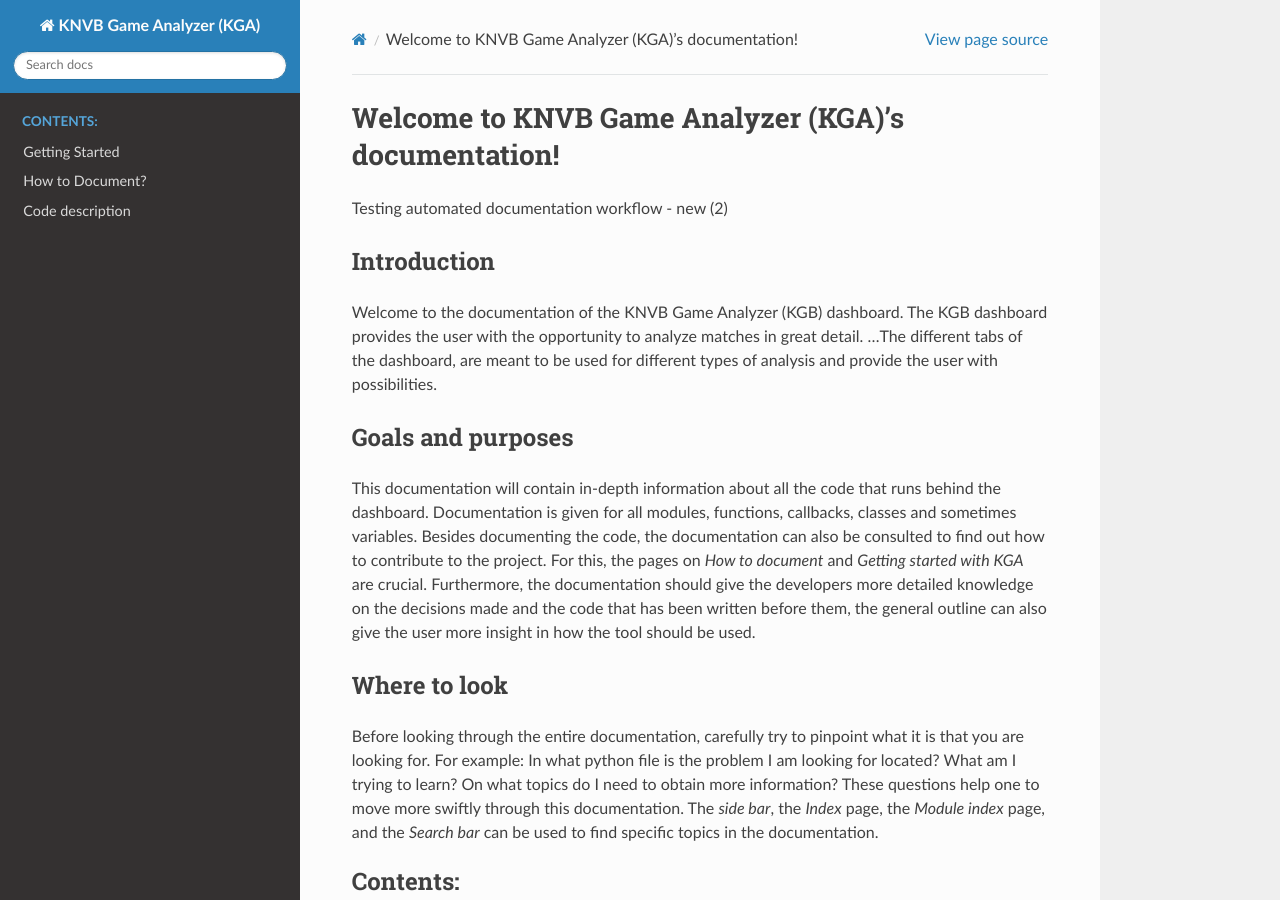
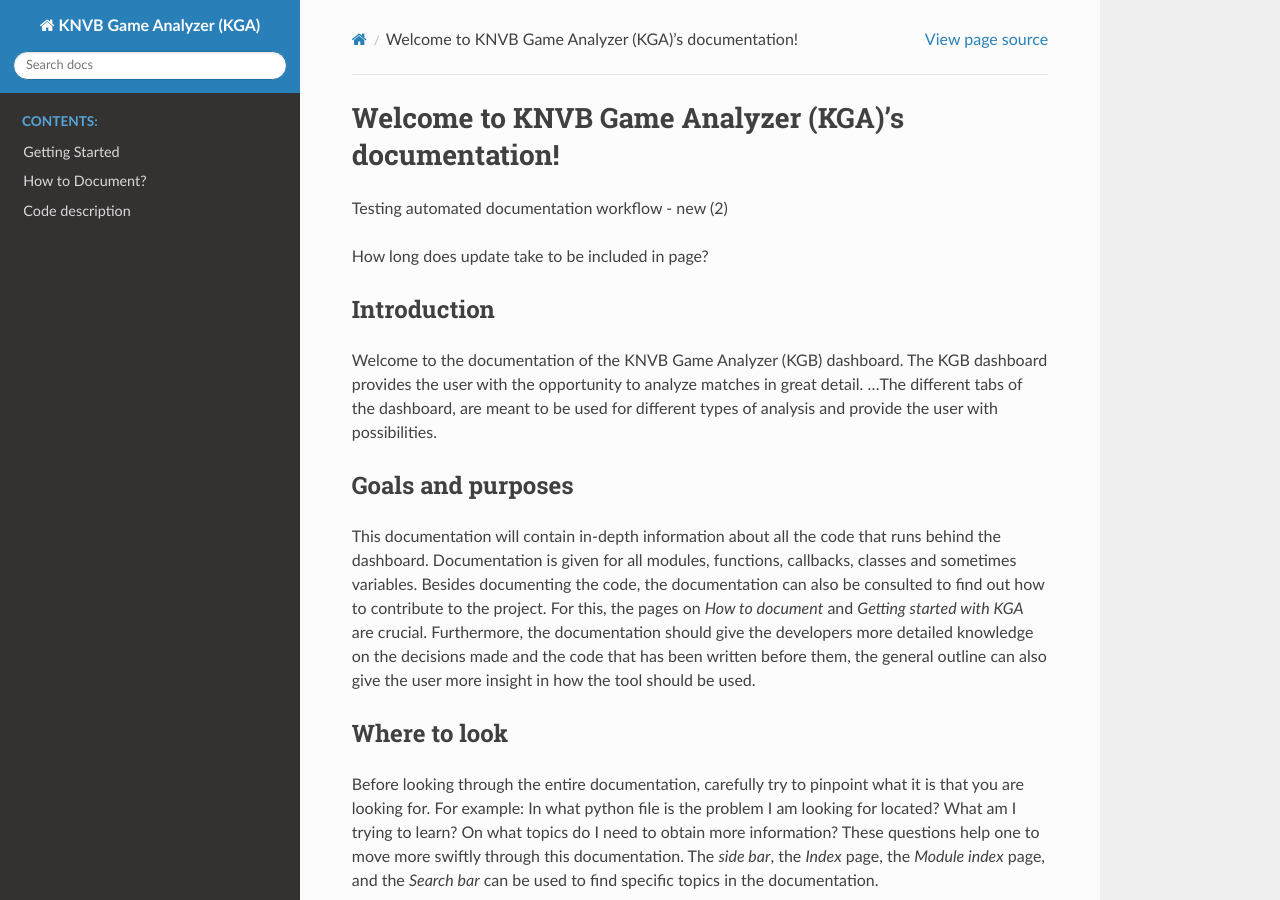
Before and after one commit to JoepH123/documentation-action-test, a Sphinx documentation site: the page built from docs/source/index.rst, in a window 1280 px wide and 900 px high. Built offline with Sphinx 7.4.7 and the Read the Docs theme 2.0.0, drawn with Linux system fonts in a browser that asks for light colours; pages that are not in the unit, such as notebooks, are missing from menus.

Commit message:
Timing test

```diff
--- a/docs/source/index.rst
+++ b/docs/source/index.rst
@@ -7,6 +7,8 @@
 ====================================================
 
 Testing automated documentation workflow - new (2)
+
+How long does update take to be included in page?
 
 Introduction
 ----------------------
```
